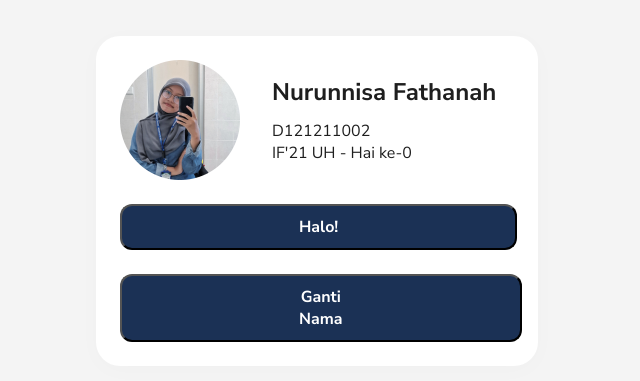
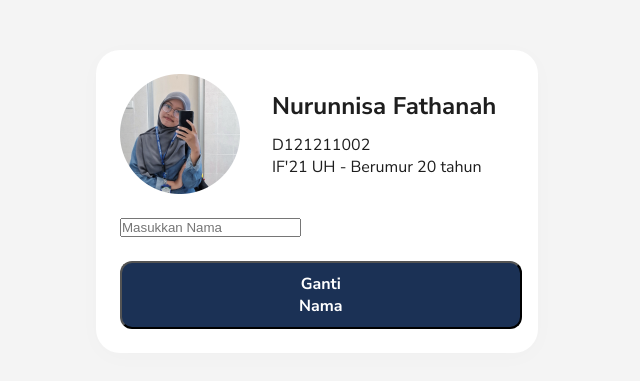
Before and after one commit to fathanahdz/banner-web23, a Next.js app: page / in a window 1280 px wide. Shown: the part 199-580 px from the top of the page, without its empty margins (323-963 px from the left). Built offline with nearby package versions, Linux system fonts and the light colour scheme.

Commit message:
feat: add input field

```diff
--- a/src/app/page.js
+++ b/src/app/page.js
@@ -6,12 +6,17 @@ import './globals.css'
 
 export default function Home() {
 
-  const [hai, setHai] = useState(0);
-  const handlerHaiAdd = () => setHai(hai+1);
+  const [umur, setUmur] = useState(20);
+  const handlerUmur = () => setUmur(umur+1);
 
   const [nama, setNama] = useState('Nurunnisa Fathanah');
-  const handlerGantiNama = () => setNama('Fathanah');
+  const [namaBaru, setNamaBaru] = useState('');
 
+  const handleUbah = (e)=> setNamaBaru(e.target.value)
+  const handlerGantiNama = () => {
+    setNama(namaBaru);
+    setNamaBaru('')
+  }
   return (
     <div className='body'>
       <div className="banner-container">
@@ -33,15 +38,21 @@ export default function Home() {
             <div className="bio-nim-header-banner">
               {/* nim n bio */}
               <p>D121211002</p>
-              <p>IF'21 UH - Hai ke-{hai}</p>
+              <p>IF'21 UH - Berumur {umur} tahun </p>
             </div>
           </div>
         </div>
         <div className="cta-banner-wrapper">
+        <input
+          type="text"
+          placeholder="Masukkan Nama"
+          onChange={handleUbah}
+        />
+        {/* <button onClick={handlerUmur}>
+          <p>Halo!</p>
+        </button> */}
+
         {/* cta */}
-        <button onClick={handlerHaiAdd}>
-          <p>Halo!</p>
-        </button>
         <button style={{marginTop:'24px'}}onClick={handlerGantiNama}>
           <p>Ganti Nama</p>
         </button>
```
